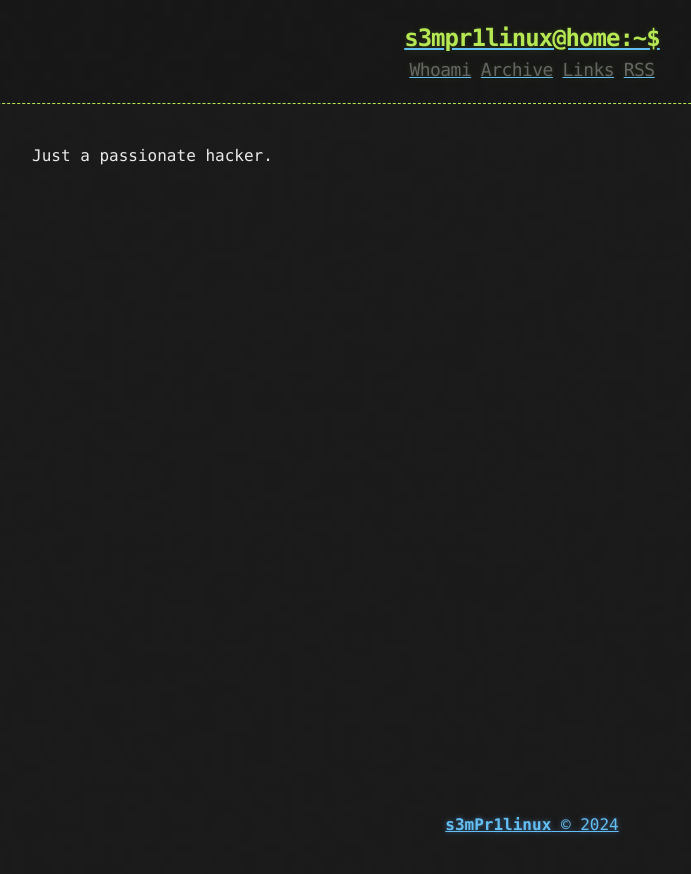
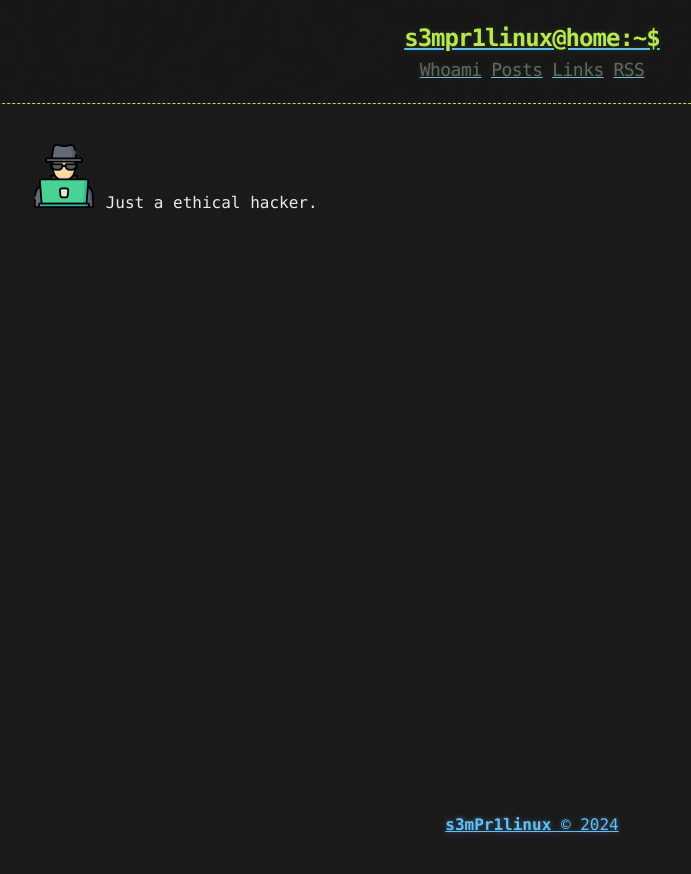
Before and after one commit to s3mPr1linux/s3mPr1linux.github.io, a Jekyll site: the page built from about.md, in a window 1280 px wide. Shown: the top 874 px of the page, without its empty margins (108-799 px from the left). Built offline with Jekyll 4.4.1, drawn with Linux system fonts in a browser that asks for light colours.

Commit message:
Commit Session Test

```diff
--- a/_includes/links.html
+++ b/_includes/links.html
@@ -1,4 +1,4 @@
 <a href="{{ "/about" | prepend: site.baseurl | replace: '//', '/' }}"><h2 class="header-link">Whoami</h2></a>
-<a href="{{ "/archive" | prepend: site.baseurl | replace: '//', '/' }}"><h2 class="header-link">Archive</h2></a>
+<a href="{{ "/archive" | prepend: site.baseurl | replace: '//', '/' }}"><h2 class="header-link">Posts</h2></a>
 <a href="{{ "/links" | prepend: site.baseurl | replace: '//', '/' }}"><h2 class="header-link">Links</h2></a>
 <a href="{{ "/atom.xml" | prepend: site.baseurl | replace: '//', '/' }}"><h2 class="header-link">RSS</h2></a>
--- a/about.md
+++ b/about.md
@@ -3,4 +3,5 @@ layout: page
 title: About
 ---
 
-Just a passionate hacker.
+
+![Just a ethical hacker.](/assets/hacker.png) Just a ethical hacker.
```
Also changed, not shown: assets/hacker.png (added).
